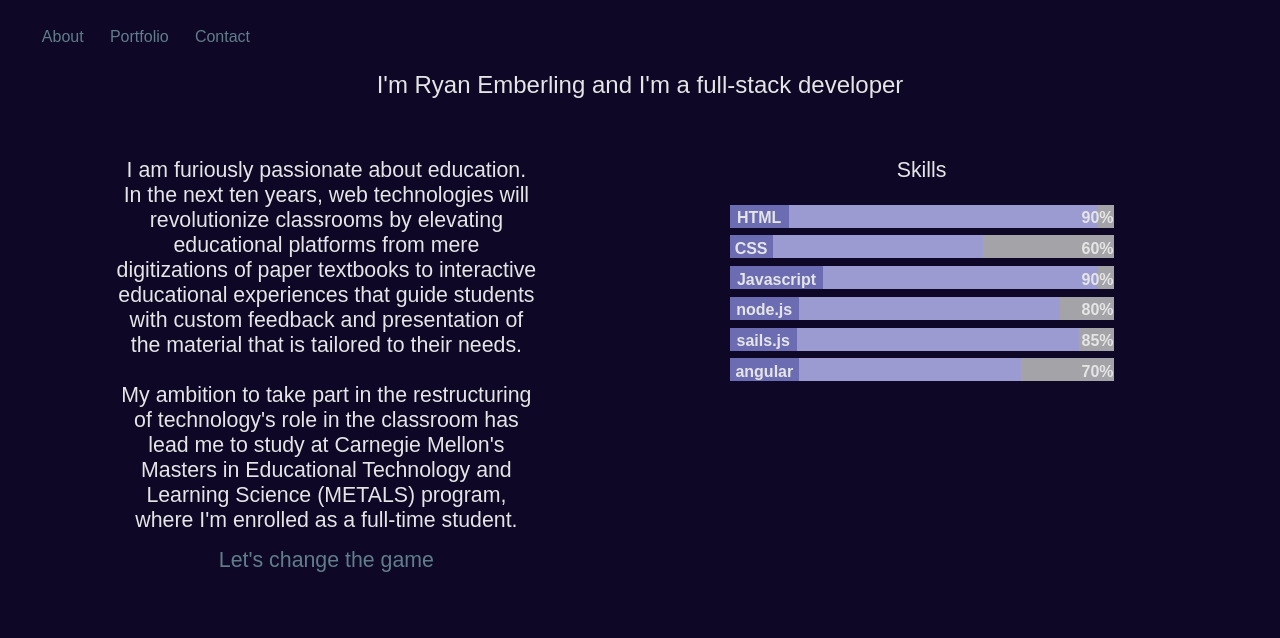
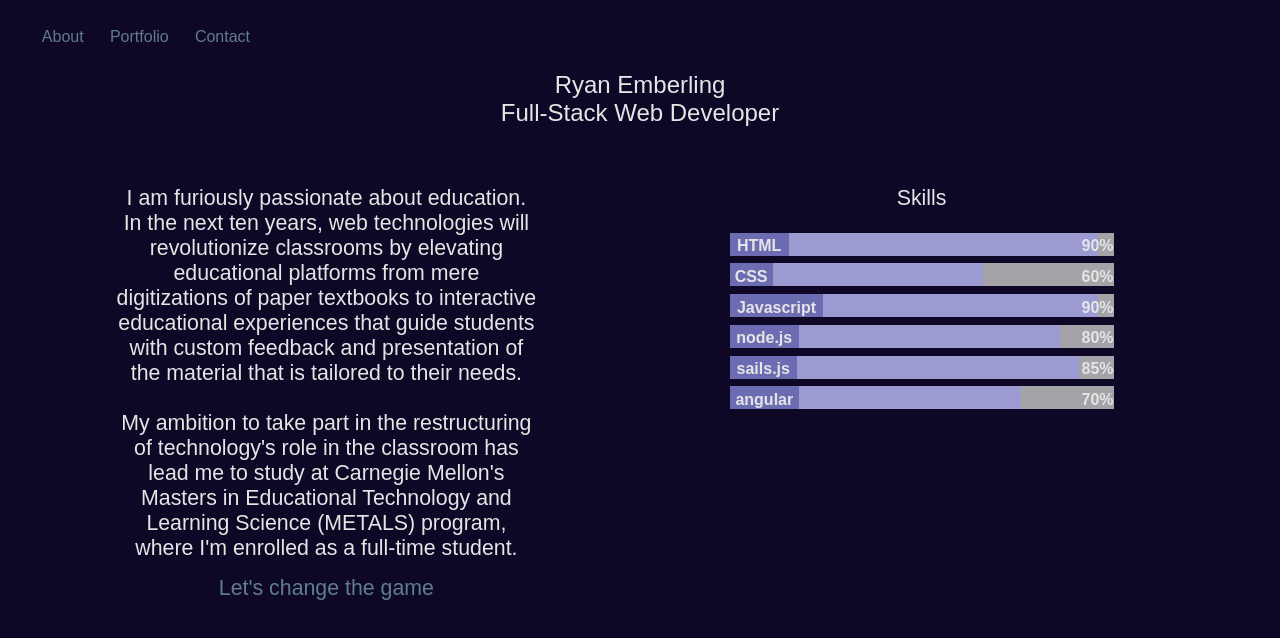
Before and after one commit to itsalaidbacklife/personal_website, an Angular app: page /#/ in a window 1280 px wide. Shown: the top 638 px of the page. Built offline with nearby package versions, Linux system fonts and the light colour scheme.

Commit message:
Changed header at in root component

```diff
--- a/src/app/app.component.html
+++ b/src/app/app.component.html
@@ -1,5 +1,5 @@
 <app-navbar></app-navbar>
-<h2 id="header">I'm Ryan Emberling and I'm a full-stack developer</h2>
+<h2 id="header">Ryan Emberling <br>Full-Stack Web Developer</h2>
 <!-- <h1>I'm Ryan Emberling, and I'm a full-stack web developer</h1> -->
 <div [@routerTransition]="getState(o)">
 	<router-outlet #o="outlet"></router-outlet>
```
